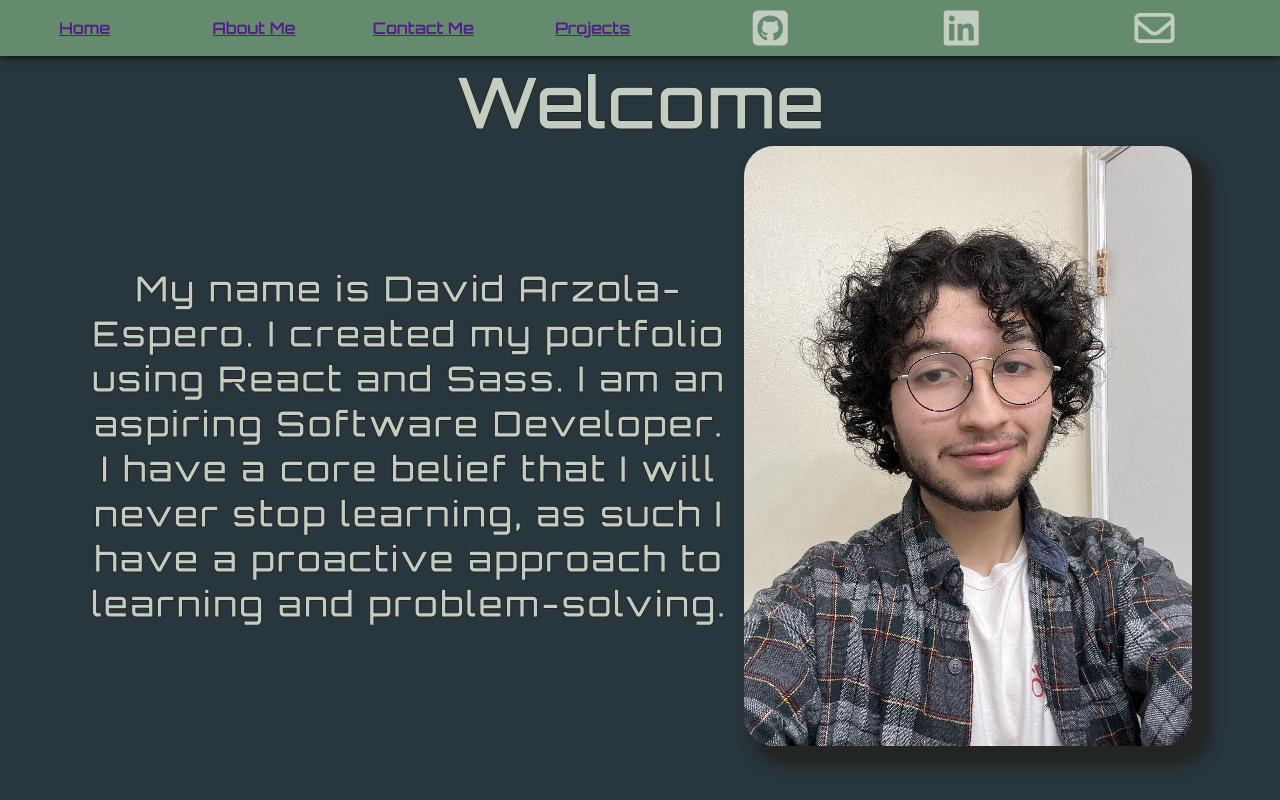
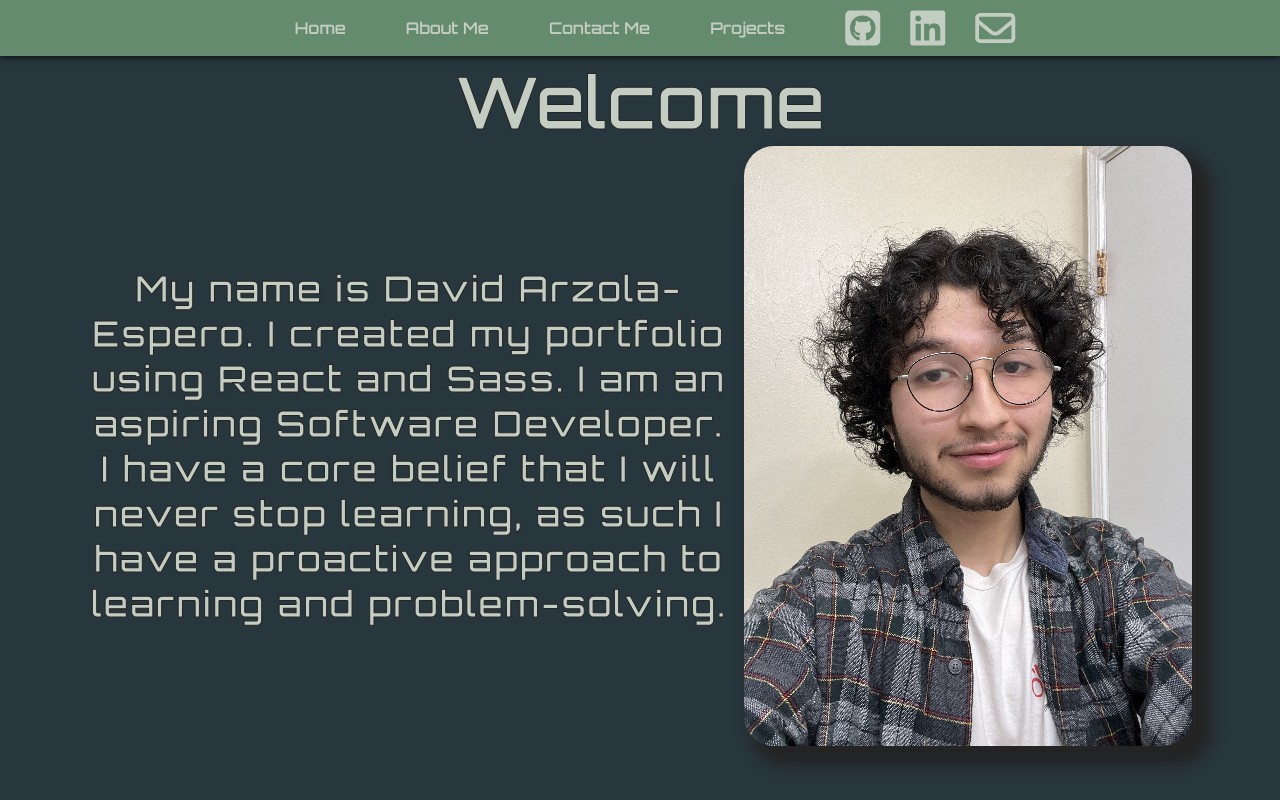
Before and after one commit to DArzoEsp/portfolio-project, a React (Vite) app: page / in a window 1280 px wide. Shown: the top 800 px of the page. Built offline with nearby package versions, Linux system fonts and the light colour scheme.

Commit message:
fixing header design and adding more links

```diff
--- a/app/header.jsx
+++ b/app/header.jsx
@@ -2,10 +2,10 @@ export default function Header() {
     return (
         <div className='header' alt='header'>
             <div className="header__link-container">
-                <a href="" className="header__home">Home</a>
-                <a href="" className="header__about">About Me</a>
-                <a href="" className="header__contact">Contact Me</a>
-                <a href="" className="header__projects">Projects</a>
+                <a href="" className="header__home link">Home</a>
+                <a href="" className="header__about link">About Me</a>
+                <a href="" className="header__contact link">Contact Me</a>
+                <a href="" className="header__projects link">Projects</a>
             </div>
             <div className="header__icon-container">
                 <a className="header__icon-link" href="https://github.com/DArzoEsp" target='_blank' rel='noreferrer noopener'>
--- a/sass/_main.scss
+++ b/sass/_main.scss
@@ -1,11 +1,11 @@
 @forward 'header';
 @forward 'hero';
-@forward 'colors';
 @forward 'project';
 @forward 'skillset';
 @forward 'footer';
 @forward 'functions';
 @forward 'breakpoints';
+@use 'colors.scss' as *;
 @use 'functions.scss' as *;
 @use 'breakpoints.scss' as *;
 
@@ -14,8 +14,8 @@ body {
     font-weight: 600;
     margin: 0;
     padding: 0;
-    background-color: var(--background-color);
-    color: var(--text-color);
+    background-color: $background-color;
+    color: $text-color;
     cursor: default;
 }
 
--- a/sass/colors.scss
+++ b/sass/colors.scss
@@ -1,11 +1,9 @@
 // color variables
-:root {
-    --background-color: #28363D;
-    --header-color: #658B6f;
-    --text-color: #C4CDC1;
-    --icon-color: #C4CDC1;
-    --selected-color: #e5e5e5;
-    --shadow-color: #242424;
-    --project-color: #3c6045;
-    --footer-color: #888b65;
-}
+$background-color: #28363D;
+$header-color: #658B6f;
+$text-color: #C4CDC1;
+$icon-color: #C4CDC1;
+$selected-color: #e5e5e5;
+$shadow-color: #242424;
+$project-color: #3c6045;
+$footer-color: #888b65;
--- a/sass/footer.scss
+++ b/sass/footer.scss
@@ -1,7 +1,8 @@
 @use 'functions.scss' as *;
+@use 'colors.scss' as *;
 
 .footer {
     width: 100vw;
     height:  20vh;
-    background-color: var(--footer-color);
+    background-color: $footer-color;
 }
--- a/sass/header.scss
+++ b/sass/header.scss
@@ -1,5 +1,6 @@
 @use 'functions.scss' as *;
 @use 'breakpoints.scss' as *;
+@use 'colors.scss' as *;
 
 .header {
     display: grid;
@@ -7,32 +8,51 @@
     width: 100vw;
     height: 7vh;
     gap: rem(30);
-    background-color: var(--header-color);
+    background-color: $header-color;
     box-shadow: 0 0 8px black;
+
+    @include breakpoint-down(medium) {
+        display: flex;
+        flex-direction: row;
+        align-items: center;
+        justify-content: center;
+    }
 
     &__link-container {
         grid: link;
-        display: grid;
-        grid-template-columns: repeat( 4, 1fr);
-        place-items: center;
+        display: flex;
+        flex-direction: row;
+        align-items: center;
+        justify-content: flex-end;
+
+        @include breakpoint-down(medium) {
+            opacity: 0;
+            width: 0;
+            height: 0;
+        }
     }
 
     &__icon-container {
         grid: icons;
-        display: grid;
-        grid-template-columns: repeat( 3, 1fr);
-        place-items: center;
+        display: flex;
+        flex-direction: row;
+        align-items: center;
+        justify-content: start;
+        gap: rem(30);
+
+        @include breakpoint-down(medium) {
+            padding-right: rem(40);
+        }
     }
 
     &__icon-link {
         grid: icons;
-        width: rem(100);
         margin: 0;
         padding: 0;
         font-size: rem(40);
         cursor: pointer;
         transition: all 150ms ease-in-out;
-        color: var(--icon-color);
+        color: $icon-color;
 
         @include breakpoint(xxlarge) {
             font-size: rem(50)
@@ -41,14 +61,32 @@
 
     &__icon-link:hover {
         scale: calc(1.2);
-        color: var(--selected-color);
+        color: $selected-color;
     }
 
     &__icon-link:active {
-        color:  var(--icon-color);
+        color:  $icon-color;
     }
 
     &__icon-link:visited {
-        color: var(--icon-color);
+        color: $icon-color;
     }
 }
+
+.link {
+    padding: 0 rem(30);
+    text-decoration: none;
+}
+
+.link:visited {
+    color: $icon-color;
+}
+
+.link:hover {
+    scale: calc(1.1);
+    color: $selected-color;
+}
+
+.link:last-child {
+    margin-right: rem(0);
+}
--- a/sass/hero.scss
+++ b/sass/hero.scss
@@ -1,5 +1,6 @@
 @use 'functions.scss' as *;
 @use 'breakpoints.scss' as *;
+@use 'colors.scss' as *;
 
 .hero {
     margin-bottom: rem(50);
@@ -10,7 +11,7 @@
     &__title {
         text-align: center;
         font-size: rem(72);
-        -webkit-text-stroke:  rem(1) var(--shadow-color);
+        -webkit-text-stroke:  rem(1) $shadow-color;
     }
 
     &__introduction {
@@ -47,7 +48,7 @@
 
     &__img {
         border-radius: rem(30);
-        box-shadow: rem(13) rem(13) rem(13) rem(7) var(--shadow-color);
+        box-shadow: rem(13) rem(13) rem(13) rem(7) $shadow-color;
         object-fit: cover;
 
         @include breakpoint-down(medium) {
--- a/sass/project.scss
+++ b/sass/project.scss
@@ -1,17 +1,18 @@
 @use 'functions.scss' as *;
 @use 'breakpoints.scss' as *;
+@use 'colors.scss' as *;
 
 .project {
     display: flex;
     flex-wrap: nowrap;
     flex-direction: column;
     border-radius: rem(10);
-    box-shadow: rem(3) rem(3) rem(3) rem(3) var(--shadow-color);
+    box-shadow: rem(3) rem(3) rem(3) rem(3) $shadow-color;
     border: rem(1) solid black;
     text-align: center;
     min-height: 43vh;
     width: 18vw;
-    background-color: var(--project-color);
+    background-color: $project-color;
 
     @include breakpoint-down(large) {
         min-width: rem(360);
@@ -38,11 +39,11 @@
     }
 
     &__link-container:visited {
-        color: var(--text-color);
+        color: $text-color;
     }
 
     &__title {
-        -webkit-text-stroke:  rem(1) var(--shadow-color);
+        -webkit-text-stroke:  rem(1) $shadow-color;
         text-align: center;
         font-size: rem(72);
     }
--- a/sass/skillset.scss
+++ b/sass/skillset.scss
@@ -1,4 +1,5 @@
 @use 'functions.scss' as *;
+@use 'colors.scss' as *;
 
 .skillset {
     font-size: rem(20);
```
